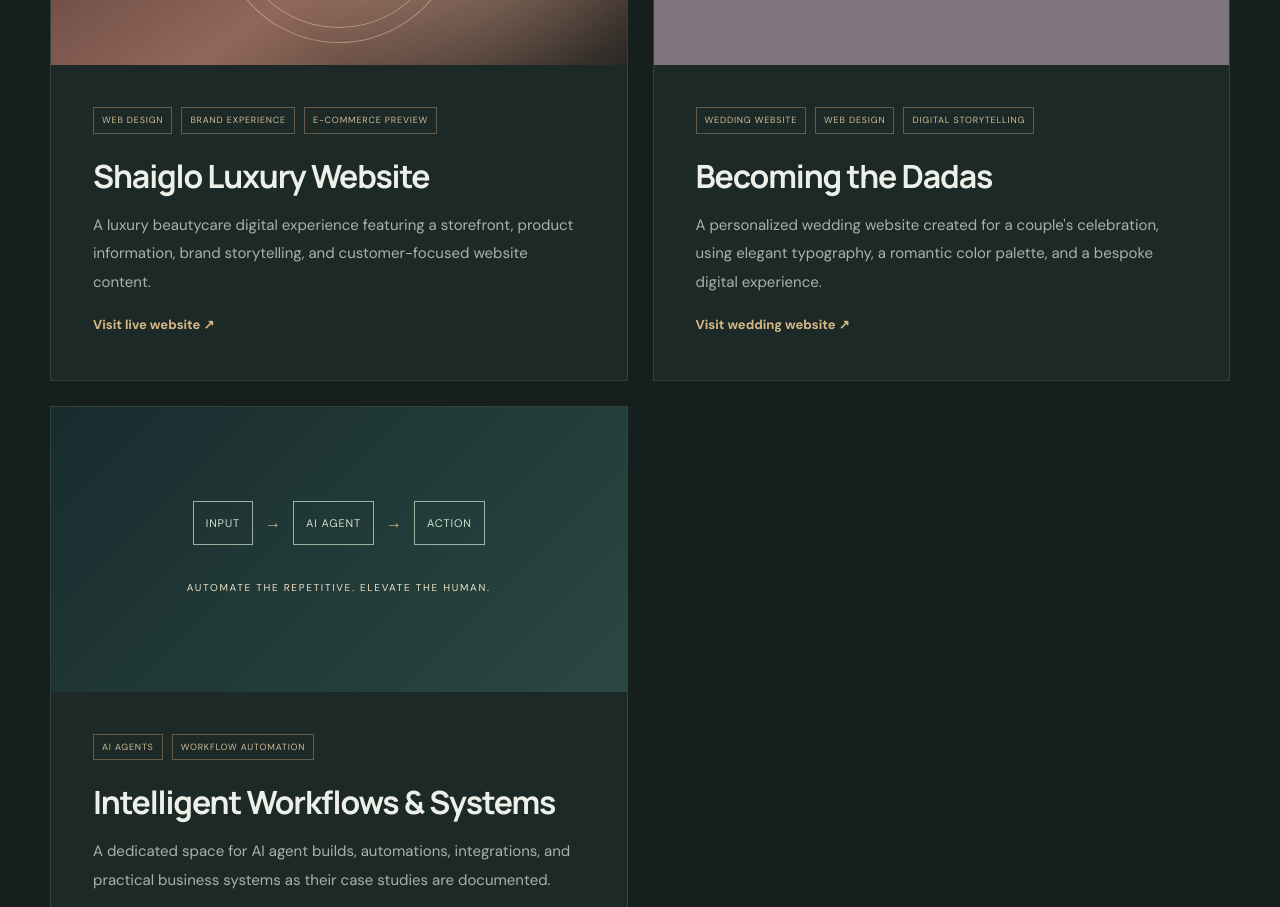
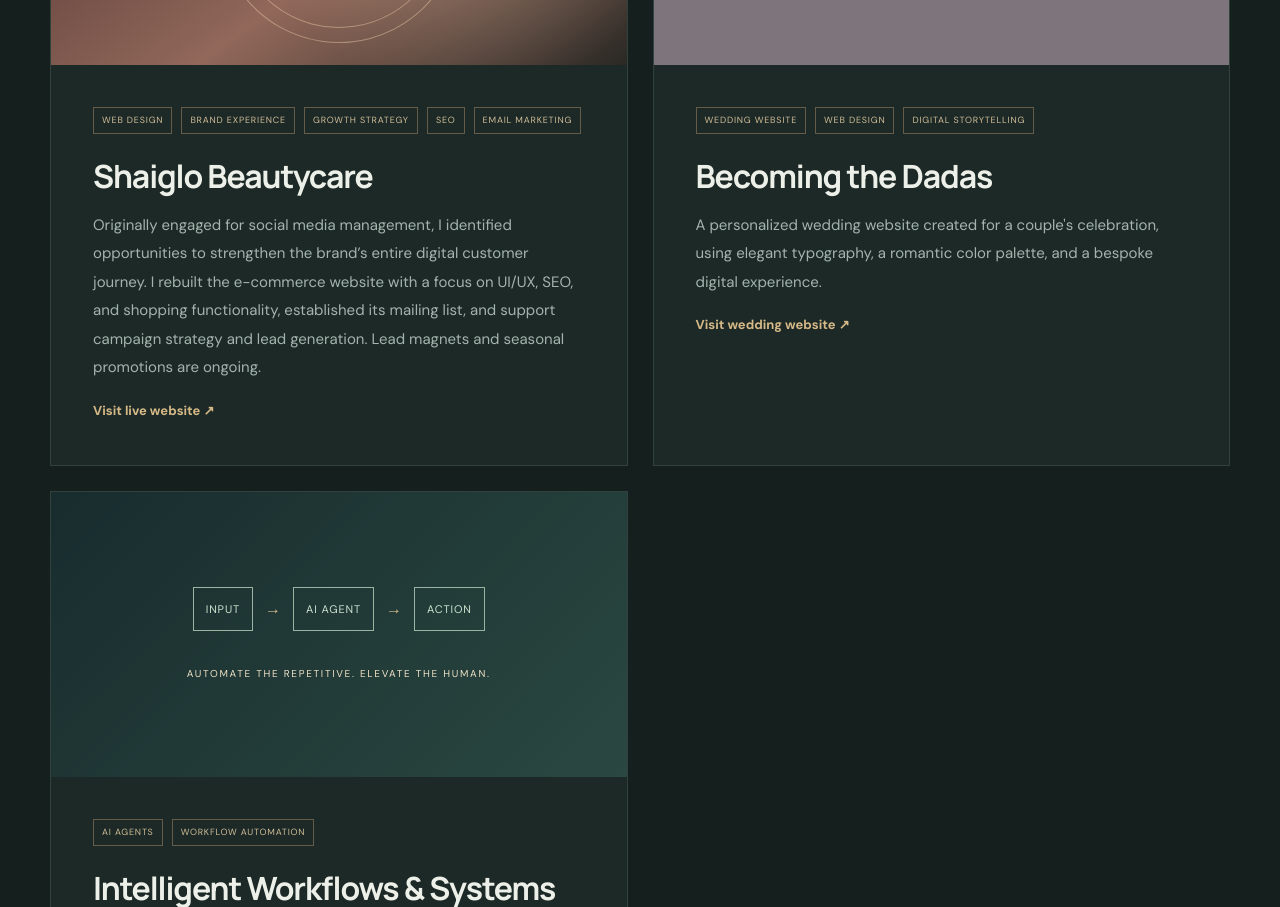
Before and after one commit to damiadeniyi/Dami-Adeniyi, a plain HTML site: page index.html in a window 1280 px wide. Shown: the part 1845-2752 px from the top of the page. Drawn offline with Linux system fonts and the light colour scheme; grey boxes are pictures that could not be loaded.

Commit message:
Position Shaiglo as end-to-end digital experience and growth strategy project

```diff
--- a/index.html
+++ b/index.html
@@ -9,7 +9,7 @@
 <main id="main"><section class="hero wrap"><div class="eyebrow"><span class="pulse"></span> CREATIVE TECHNOLOGY · DESIGN · AUTOMATION</div><h1>I make the <em>creative</em> and the <em>technical</em> work together<span class="period">.</span></h1><p class="lead">I'm Dami Adeniyi. Part designer, part builder, part systems thinker. I create expressive brands, digital experiences, content, AI agents, and automations that make things happen.</p><div class="actions"><a class="btn primary" href="#work">Explore my work <span>↗</span></a><a class="btn ghost" href="#expertise">What I do ↓</a></div><div class="hero-stamp" aria-hidden="true">IDEAS<br>IN MOTION <span>✳</span></div><div class="hero-bottom"><span>DESIGN WITH PURPOSE</span><span>BUILD WITH INTENTION</span><span>THINK BEYOND THE ORDINARY</span></div><div class="orb orb-one"></div><div class="orb orb-two"></div></section>
 <div class="marquee" aria-label="Creative design, intelligent systems, digital experiences"><div>DESIGN ✳ BUILD ✳ AUTOMATE ✳ CREATE ✳ TELL STORIES ✳ CONNECT THE DOTS ✳ DESIGN ✳ BUILD ✳ AUTOMATE ✳ CREATE ✳</div></div><section class="section work" id="work"><div class="wrap"><div class="section-top"><div><span class="kicker">01 / SELECTED WORK</span><h2>Ideas made <em>real.</em></h2></div><p>A growing collection of websites, experiences, visual design, and intelligent systems.</p></div><div class="projects">
 <article class="project featured"><div class="project-visual dragon"><img class="dragon-preview" src="https://nkemeke.github.io/nkem-dragonflight/social-preview.jpg" alt="Official Dragonflight academic portfolio website preview" loading="lazy"><div class="dragon-overlay"><span class="dragon-label">FEATURED PROJECT ✳</span><span class="dragon-open">EXPLORE THE JOURNEY ↗</span></div></div><div class="project-body"><div class="tags"><span>WEB DEVELOPMENT</span><span>INTERACTIVE STORYTELLING</span><span>AI-ASSISTED MEDIA</span></div><h3>Dragonflight</h3><p>An immersive academic portfolio experience combining cinematic storytelling, multimedia, and interactive web design. Created for Dr. Nkem Eke, whose academic writing and assignments remain his own.</p><a class="text-link" href="https://nkemeke.github.io/nkem-dragonflight/" target="_blank" rel="noopener noreferrer">Visit live experience ↗</a></div></article>
-<article class="project"><div class="project-visual beauty"><div class="beauty-glow"></div><span class="beauty-top">BEAUTY · CARE · RITUAL</span><span class="beauty-name">SHAIGLO</span><span class="beauty-bottom">LUXURY BEAUTYCARE</span></div><div class="project-body"><div class="tags"><span>WEB DESIGN</span><span>BRAND EXPERIENCE</span><span>E-COMMERCE PREVIEW</span></div><h3>Shaiglo Luxury Website</h3><p>A luxury beautycare digital experience featuring a storefront, product information, brand storytelling, and customer-focused website content.</p><a class="text-link" href="https://shaiglobeautycare.com/" target="_blank" rel="noopener noreferrer">Visit live website ↗</a></div></article>
+<article class="project"><div class="project-visual beauty"><div class="beauty-glow"></div><span class="beauty-top">BEAUTY · CARE · RITUAL</span><span class="beauty-name">SHAIGLO</span><span class="beauty-bottom">LUXURY BEAUTYCARE</span></div><div class="project-body"><div class="tags"><span>WEB DESIGN</span><span>BRAND EXPERIENCE</span><span>GROWTH STRATEGY</span><span>SEO</span><span>EMAIL MARKETING</span></div><h3>Shaiglo Beautycare</h3><p>Originally engaged for social media management, I identified opportunities to strengthen the brand’s entire digital customer journey. I rebuilt the e-commerce website with a focus on UI/UX, SEO, and shopping functionality, established its mailing list, and support campaign strategy and lead generation. Lead magnets and seasonal promotions are ongoing.</p><a class="text-link" href="https://shaiglobeautycare.com/" target="_blank" rel="noopener noreferrer">Visit live website ↗</a></div></article>
 <article class="project"><div class="project-visual wedding wedding-photo"><img src="https://becoming-the-dadas.pages.dev/assets/image-ac481cc2c4e13ed6.png" alt="Visual from the Becoming the Dadas wedding website" loading="lazy"><div class="wedding-cover"><span class="wedding-mark">D</span><span class="wedding-small">BECOMING THE DADAS · WEDDING EXPERIENCE</span></div></div><div class="project-body"><div class="tags"><span>WEDDING WEBSITE</span><span>WEB DESIGN</span><span>DIGITAL STORYTELLING</span></div><h3>Becoming the Dadas</h3><p>A personalized wedding website created for a couple's celebration, using elegant typography, a romantic color palette, and a bespoke digital experience.</p><a class="text-link" href="https://becoming-the-dadas.pages.dev/" target="_blank" rel="noopener noreferrer">Visit wedding website ↗</a></div></article>
 <article class="project"><div class="project-visual systems"><div class="system-lines"><span>INPUT</span><i>→</i><span>AI AGENT</span><i>→</i><span>ACTION</span></div><div class="system-small">AUTOMATE THE REPETITIVE. ELEVATE THE HUMAN.</div></div><div class="project-body"><div class="tags"><span>AI AGENTS</span><span>WORKFLOW AUTOMATION</span></div><h3>Intelligent Workflows & Systems</h3><p>A dedicated space for AI agent builds, automations, integrations, and practical business systems as their case studies are documented.</p><span class="coming">PROJECTS COMING SOON</span></div></article>
 </div></div></section>
```
